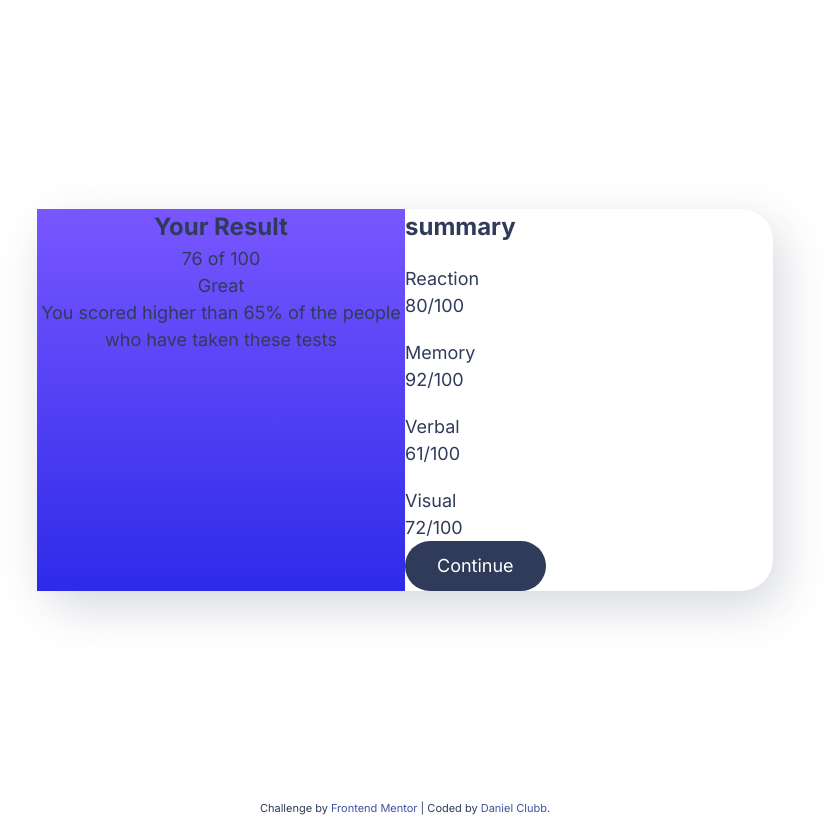
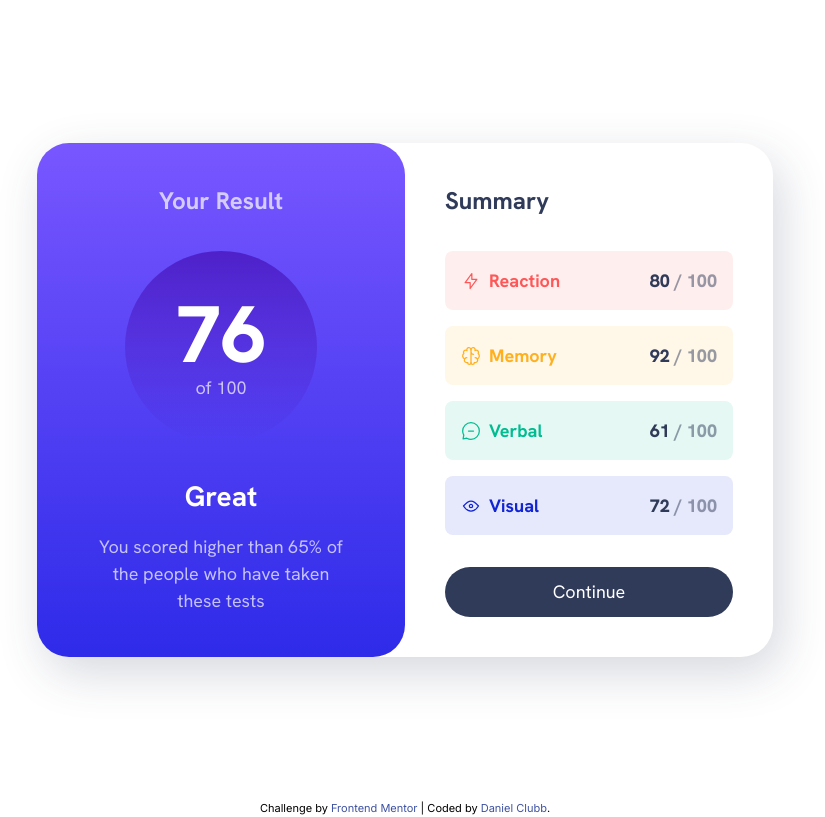
Before and after one commit to DanClubb/frontend-mentor-challenges, a Next.js app: page /results-summary in a window 1280 px wide. Shown: the whole page, without its empty margins (235-1060 px from the left). Built offline with nearby package versions, Linux system fonts and the light colour scheme.

Commit message:
completed results summary challenge

```diff
--- a/app/results-summary/page.js
+++ b/app/results-summary/page.js
@@ -1,20 +1,22 @@
 import { Fragment } from "react";
-import "./style.css";
+import styles from "./results-summary.module.css";
 
 export default function ResultsSummary() {
   return (
     <Fragment>
-      <main className="results-summary-body">
-        <div className="result-summary">
-          <div className="results">
-            <h1 className="section-title">Your Result</h1>
+      <main className={styles.resultsSummaryBody}>
+        <div className={styles.resultSummary}>
+          <div
+            className={`${styles.results} ${styles.grid} ${styles.gridGapLarge}`}
+          >
+            <h1 className={styles.sectionTitle}>Your Result</h1>
 
-            <p className="result-score">
+            <p className={styles.resultScore}>
               <span>76</span> of 100
             </p>
 
-            <div>
-              <p className="result-rank">Great</p>
+            <div className={styles.grid}>
+              <p className={styles.resultRank}>Great</p>
               <p>
                 You scored higher than 65% of the people who have taken these
                 tests
@@ -22,13 +24,15 @@ export default function ResultsSummary() {
             </div>
           </div>
 
-          <div className="summary">
-            <h2 className="section-title">summary</h2>
-            <div>
-              <div className="summary-item">
-                <div>
+          <div
+            className={`${styles.summary} ${styles.grid} ${styles.gridGapLarge}`}
+          >
+            <h2 className={styles.sectionTitle}>Summary</h2>
+            <div className={styles.grid}>
+              <div className={`${styles.summaryItem} ${styles.reaction}`}>
+                <div className={styles.flexGroup}>
                   <svg
-                    className="summary-item"
+                    className={styles.summaryIcon}
                     xmlns="http://www.w3.org/2000/svg"
                     width="20"
                     height="20"
@@ -42,17 +46,17 @@ export default function ResultsSummary() {
                       d="M10.833 8.333V2.5l-6.666 9.167h5V17.5l6.666-9.167h-5Z"
                     />
                   </svg>
-                  <h3 className="summary-item-title">Reaction</h3>
+                  <h3 className={styles.summaryItemTitle}>Reaction</h3>
                 </div>
-                <p className="summary-score">
-                  <span>80</span>/100
+                <p className={styles.summaryScore}>
+                  <span>80</span> / 100
                 </p>
               </div>
 
-              <div className="summary-item">
-                <div>
+              <div className={`${styles.summaryItem} ${styles.memory}`}>
+                <div className={styles.flexGroup}>
                   <svg
-                    className="summary-icon"
+                    className={styles.summaryIcon}
                     xmlns="http://www.w3.org/2000/svg"
                     width="20"
                     height="20"
@@ -78,17 +82,17 @@ export default function ResultsSummary() {
                       d="M16.447 13.004a3.334 3.334 0 0 0 .728-5.53m-.025-.067a2.083 2.083 0 0 0-2.983-2.824M10 3.75a2.085 2.085 0 0 1 2.538-2.033 2.084 2.084 0 0 1 1.43 2.92m-.635 12.03a1.667 1.667 0 0 1-3.333 0"
                     />
                   </svg>
-                  <h3 className="summary-item-title">Memory</h3>
+                  <h3 className={styles.summaryItemTitle}>Memory</h3>
                 </div>
-                <p className="summary-score">
-                  <span>92</span>/100
+                <p className={styles.summaryScore}>
+                  <span>92</span> / 100
                 </p>
               </div>
 
-              <div className="summary-item">
-                <div>
+              <div className={`${styles.summaryItem} ${styles.verbal}`}>
+                <div className={styles.flexGroup}>
                   <svg
-                    className="summary-icon"
+                    className={styles.summaryIcon}
                     xmlns="http://www.w3.org/2000/svg"
                     width="20"
                     height="20"
@@ -102,17 +106,17 @@ export default function ResultsSummary() {
                       d="M7.5 10h5M10 18.333A8.333 8.333 0 1 0 1.667 10c0 1.518.406 2.942 1.115 4.167l-.699 3.75 3.75-.699A8.295 8.295 0 0 0 10 18.333Z"
                     />
                   </svg>
-                  <h3 className="summary-item-title">Verbal</h3>
+                  <h3 className={styles.summaryItemTitle}>Verbal</h3>
                 </div>
-                <p className="summary-score">
-                  <span>61</span>/100
+                <p className={styles.summaryScore}>
+                  <span>61</span> / 100
                 </p>
               </div>
 
-              <div className="summary-item">
-                <div>
+              <div className={`${styles.summaryItem} ${styles.visual}`}>
+                <div className={styles.flexGroup}>
                   <svg
-                    className="summary-icon"
+                    className={styles.summaryIcon}
                     xmlns="http://www.w3.org/2000/svg"
                     width="20"
                     height="20"
@@ -132,14 +136,14 @@ export default function ResultsSummary() {
                       d="M17.5 10c-1.574 2.492-4.402 5-7.5 5s-5.926-2.508-7.5-5C4.416 7.632 6.66 5 10 5s5.584 2.632 7.5 5Z"
                     />
                   </svg>
-                  <h3 className="summary-item-title">Visual</h3>
+                  <h3 className={styles.summaryItemTitle}>Visual</h3>
                 </div>
-                <p className="summary-score">
-                  <span>72</span>/100
+                <p className={styles.summaryScore}>
+                  <span>72</span> / 100
                 </p>
               </div>
             </div>
-            <button className="button">Continue</button>
+            <button className={styles.button}>Continue</button>
           </div>
         </div>
       </main>
--- /dev/null
+++ b/app/results-summary/results-summary.module.css
@@ -0,0 +1,198 @@
+@font-face {
+  font-family: "HankenGrotesk";
+  font-display: swap;
+  font-weight: 100 900;
+  src: url("assets/fonts/HankenGrotesk-VariableFont_wght.ttf")
+    format("truetype");
+}
+
+.resultsSummaryBody {
+  /* Primary Colours */
+  --light-red: 0, 100%, 67%;
+  --orangey-yellow: 39, 100%, 56%;
+  --green: 166, 100%, 37%;
+  --cobalt-blue: 234, 85%, 45%;
+
+  /* Neutral Colours */
+  --white: hsl(0, 0%, 100%);
+  --pale-blue: hsl(221, 100%, 96%);
+  --light-lavender: hsl(241, 100%, 89%);
+  --dark-gray-blue: hsl(224, 30%, 27%);
+
+  /* Gradient Colours */
+  --background-gradient: linear-gradient(
+    hsl(252, 100%, 67%),
+    hsl(241, 81%, 54%)
+  );
+  --circle-gradient: linear-gradient(
+    hsla(256, 72%, 46%, 1),
+    hsla(241, 72%, 46%, 0)
+  );
+
+  /* Font Family */
+  --font-family-default: "HankenGrotesk";
+
+  /* Font Weights */
+  --fw-regular: 500;
+  --fw-bold: 700;
+  --fw-black: 800;
+
+  /* Font Sizes */
+  --fs-400: 1.125rem;
+  --fs-500: 1.25rem;
+  --fs-600: 1.5rem;
+  --fs-700: 1.75rem;
+  --fs-800: 2rem;
+  --fs-900: 5rem;
+
+  font-family: var(--font-family-default);
+  font-size: var(--fs-400);
+  color: var(--dark-gray-blue);
+}
+
+@media (min-width: 600px) {
+  .resultsSummaryBody {
+    min-height: 100vh;
+    display: grid;
+    place-items: center;
+  }
+}
+
+.flexGroup {
+  display: flex;
+  align-items: center;
+  gap: 0.5rem;
+  flex-wrap: wrap;
+}
+
+.grid {
+  display: grid;
+  align-content: start;
+  gap: 1rem;
+}
+
+.gridGapLarge {
+  gap: 2rem;
+}
+
+.sectionTitle {
+  font-weight: var(--fw-bold);
+  font-size: var(--fs-600);
+}
+
+.button {
+  color: var(--white);
+  line-height: 1;
+  background: var(--dark-gray-blue);
+  padding: 1rem 2rem;
+  border: 0;
+  border-radius: 100vw;
+  cursor: pointer;
+}
+
+.button:hover,
+.button:focus-visible {
+  background: var(--background-gradient);
+}
+
+.resultSummary {
+  --padding: 2.5rem;
+  --border-radius: 2rem;
+
+  max-width: 46rem;
+  display: grid;
+}
+
+@media (min-width: 600px) {
+  .resultSummary {
+    margin-inline: 1rem;
+    grid-template-columns: 1fr 1fr;
+    border-radius: var(--border-radius);
+    box-shadow: 0.5rem 1rem 3rem hsla(224, 30%, 27%, 0.2);
+  }
+}
+
+.results {
+  color: hsla(0, 0%, 100%, 0.7);
+  text-align: center;
+  padding: var(--padding) calc(var(--padding) * 1.5);
+  background: var(--background-gradient);
+  border-radius: 0 0 var(--border-radius) var(--border-radius);
+}
+
+@media (min-width: 600px) {
+  .results {
+    border-radius: var(--border-radius);
+  }
+}
+
+.resultScore {
+  display: grid;
+  place-content: center;
+  width: 12rem;
+  margin-inline: auto;
+  background: var(--circle-gradient);
+  aspect-ratio: 1 / 1;
+  border-radius: 50%;
+}
+
+.resultScore span {
+  display: block;
+  font-size: var(--fs-900);
+  font-weight: var(--fw-black);
+  line-height: 1;
+  color: var(--white);
+}
+
+.resultRank {
+  color: var(--white);
+  font-size: var(--fs-700);
+  font-weight: var(--fw-bold);
+}
+
+.summary {
+  padding: var(--padding);
+}
+
+.summaryItem {
+  display: flex;
+  justify-content: space-between;
+  align-items: center;
+  padding: 1rem;
+  border-radius: 0.5rem;
+  background-color: hsl(var(--item-colour), 0.1);
+}
+
+.summaryItem svg {
+  stroke: hsl(var(--item-colour));
+}
+
+.summaryItemTitle {
+  color: hsl(var(--item-colour));
+  font-weight: var(--fw-bold);
+}
+
+.reaction {
+  --item-colour: var(--light-red);
+}
+
+.memory {
+  --item-colour: var(--orangey-yellow);
+}
+
+.verbal {
+  --item-colour: var(--green);
+}
+
+.visual {
+  --item-colour: var(--cobalt-blue);
+}
+
+.summaryScore {
+  font-weight: var(--fw-black);
+  color: hsl(224, 30%, 27%, 0.5);
+}
+
+.summaryScore span {
+  color: var(--dark-gray-blue);
+}
--- a/app/results-summary/style.css
+++ /dev/null
@@ -1,118 +0,0 @@
-@font-face {
-  font-family: "HankenGrotesk";
-  font-display: swap;
-  font-weight: 100 900;
-  src: url("assets/fonts/HankenGrotesk-VariableFont_wght.ttf")
-    format("truetype");
-}
-
-:root {
-  /* Primary Colours */
-  --light-red: hsl(0, 100%, 67%);
-  --orangey-yellow: hsl(39, 100%, 56%);
-  --green: hsl(166, 100%, 37%);
-  --cobalt-blue: hsl(234, 85%, 45%);
-
-  /* Neutral Colours */
-  --white: hsl(0, 0%, 100%);
-  --pale-blue: hsl(221, 100%, 96%);
-  --light-lavender: hsl(241, 100%, 89%);
-  --dark-gray-blue: hsl(224, 30%, 27%);
-
-  /* Gradient Colours */
-  --background-gradient: linear-gradient(
-    hsl(252, 100%, 67%),
-    hsl(241, 81%, 54%)
-  );
-  --circle-gradient: linear-gradient(
-    hsla(256, 72%, 46%, 1),
-    hsla(241, 72%, 46%, 0)
-  );
-
-  /* Font Family */
-  --font-family-default: "HankenGrotesk";
-
-  /* Font Weights */
-  --fw-regular: 500;
-  --fw-bold: 700;
-  --fw-black: 800;
-
-  /* Font Sizes */
-  --fs-400: 1.125rem;
-  --fs-500: 1.25rem;
-  --fs-600: 1.5rem;
-  --fs-700: 1.75rem;
-  --fs-800: 2rem;
-  --fs-900: 5rem;
-}
-
-*,
-*::before,
-*::after {
-  box-sizing: border-box;
-}
-
-* {
-  margin: 0;
-  font: inherit;
-}
-
-img,
-svg {
-  display: block;
-  max-width: 100%;
-}
-
-body {
-  font-family: var(--font-family-default);
-  font-size: var(--fs-400);
-  color: var(--dark-gray-blue);
-}
-
-@media (min-width: 600px) {
-  .results-summary-body {
-    min-height: 100vh;
-    display: grid;
-    place-items: center;
-  }
-}
-
-.section-title {
-  font-weight: var(--fw-bold);
-  font-size: var(--fs-600);
-}
-
-.button {
-  color: var(--white);
-  line-height: 1;
-  background: var(--dark-gray-blue);
-  padding: 1rem 2rem;
-  border: 0;
-  border-radius: 100vw;
-  cursor: pointer;
-}
-
-.button:hover,
-.button:focus-visible {
-  background: var(--background-gradient);
-}
-
-.result-summary {
-  --border-radius: 2rem;
-
-  max-width: 46rem;
-  display: grid;
-}
-
-@media (min-width: 600px) {
-  .result-summary {
-    grid-template-columns: 1fr 1fr;
-    border-radius: var(--border-radius);
-    box-shadow: 0.5rem 1rem 3rem hsla(224, 30%, 27%, 0.2);
-  }
-}
-
-.results {
-  text-align: center;
-  background: var(--background-gradient);
-}
```
